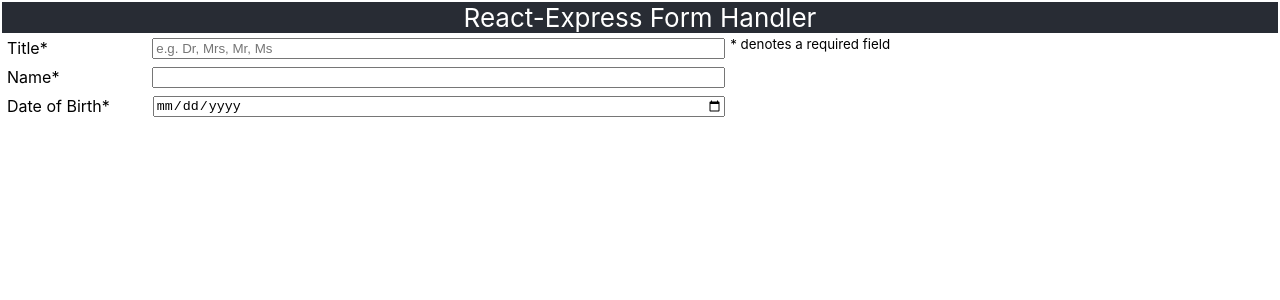
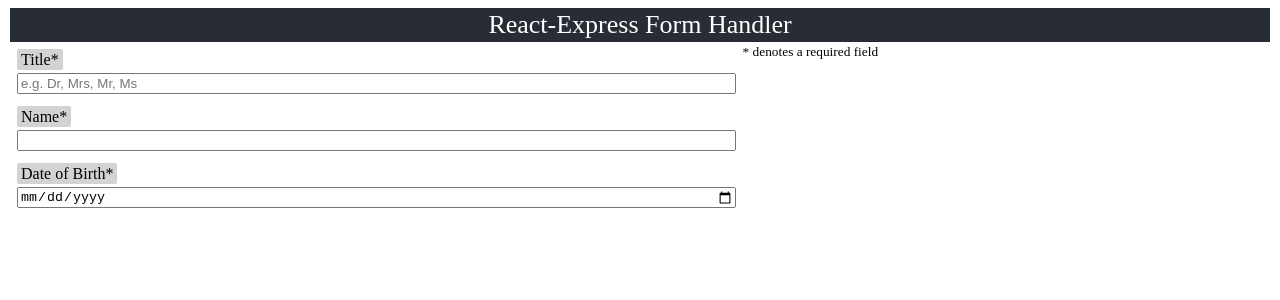
Before and after one commit to ratin0x/express-spa, a React (Create React App) app: page / in a window 1280 px wide. Shown: the top 300 px of the page. Built offline with nearby package versions, Linux system fonts and the light colour scheme.

Commit message:
Adds submit message, some UI cleanup

```diff
--- a/src/App.js
+++ b/src/App.js
@@ -19,8 +19,10 @@ class App extends Component {
       name: '',
       dob: '',
       currentLoc: '',
-      currentDateTime: new Date(),
-      userFeedback: ''
+      currentDateTime: '',
+      userFeedback: '',
+      submitted: false,
+      sumbittedMessage: ''
     }
 
     this.submitHandler = this.submitHandler.bind(this)
@@ -61,14 +63,19 @@ class App extends Component {
             }
           </div>
         </form>
+        <div className="submitMessage">
+          {
+            (this.state.submitted) ?
+              <div>Thank you for your submission!</div> :
+              <div></div>
+          }
+        </div>
       </div>
     );
   }
 
   submitHandler(e) {
     e.preventDefault()
-    const user = JSON.stringify(this.state)
-    console.log(`${user}`)
     const submitUrl = process.env.REACT_APP_SUBMIT_URL
     const postData = {
       title: this.state.title,
@@ -89,12 +96,17 @@ class App extends Component {
     .then(response => {
       return response.json()
     }).then(json => {
-      console.log(JSON.stringify(json))
+      this.setState({submitted: true})
+    }).catch( error => {
+      console.error(error)
     })
   }
 
   handleFieldChange(field, value) {
-    console.log(`field : ${field}, value: ${value}`)
+    if (this.state.submitted) {
+      this.setState({submitted: false})
+    }
+
     switch (field) {
       case TITLE:
         this.setState({ title: value})
--- a/src/App.scss
+++ b/src/App.scss
@@ -1,10 +1,8 @@
+@media only screen
+and (min-device-width : 375px) {
+
   .App {
     margin: 2px 2px;
-}
-
-.App-logo {
-  animation: App-logo-spin infinite 20s linear;
-  height: 40vmin;
   }
 
   .App-header {
@@ -15,19 +13,11 @@
     justify-content: center;
     font-size: calc(10px + 2vmin);
     color: white;
+    padding: 2px 4px;
   }
 
   .App-link {
     color: #61dafb;
-}
-
-@keyframes App-logo-spin {
-  from {
-    transform: rotate(0deg);
-  }
-  to {
-    transform: rotate(360deg);
-  }
   }
 
   .user-form {
@@ -37,20 +27,27 @@
 
     .form-field {
       flex: 1 1 auto;
+      flex-wrap: wrap;
       width: 100%;
-    margin: 2px 2px;
+      margin: 4px 4px;
       padding: 2px 2px;
       display: flex;
 
+      .label {
+        margin: 2px 0px 4px 0px;
+        width: 100%;
+        flex: 1 1 auto;
 
         label {
-      margin: 0px 2px 0px 0px;
-      flex: 0 1 20%;
+          background-color: lightgray;
+          border-radius: 2px;
+          padding: 2px 4px;
+        }
       }
 
-    input {
-      margin: 0px 0px 0px 2px;
-      flex: 1 1 80%;
+      input, textarea {
+        width: 100%;
+        flex: 1 1 auto;
       }
     }
 
@@ -65,3 +62,4 @@
       }
     }
   }
+}
--- a/src/components/PageOne.js
+++ b/src/components/PageOne.js
@@ -11,7 +11,9 @@ class PageOne extends Component {
     return (
       <div className="form-page-one">
           <div className="form-field">
-            <label htmlFor="title">Title*</label>
+            <div className="label">
+              <label htmlFor="title">Title*</label>
+            </div>
             <input
               type="text"
               id="title"
@@ -24,7 +26,9 @@ class PageOne extends Component {
           </div>
 
           <div className="form-field">
-            <label htmlFor="name">Name*</label>
+            <div className="label">
+              <label htmlFor="name">Name*</label>
+            </div>
             <input
               type="text"
               id="name"
@@ -37,7 +41,9 @@ class PageOne extends Component {
           </div>
 
           <div className="form-field">
-            <label htmlFor="dob">Date of Birth*</label>
+            <div className="label">
+              <label htmlFor="dob">Date of Birth*</label>
+            </div>
             <input
               type="date"
               id="dob"
--- a/src/components/PageOne.scss
+++ b/src/components/PageOne.scss
@@ -1,6 +1,9 @@
-.form-page-one {
-  margin: 1px 1px;
-  display: flex;
-  flex-wrap: wrap;
-  justify-content: flex-start;
+@media only screen
+and (min-device-width : 375px) {
+  .form-page-one {
+    margin: 1px 1px;
+    display: flex;
+    flex-wrap: wrap;
+    justify-content: flex-start;
+  }
 }
--- a/src/components/PageTwo.js
+++ b/src/components/PageTwo.js
@@ -25,7 +25,7 @@ class PageTwo extends Component {
           <div className="form-field">
             <label htmlFor="currentDateTime">Date</label>
             <input
-              type="datetime"
+              type="datetime-local"
               id="currentDateTime"
               name="currentDateTime"
               placeholder="currentDateTime"
@@ -36,14 +36,15 @@ class PageTwo extends Component {
 
           <div className="form-field">
             <label htmlFor="userFeedback">Feedback</label>
-            <input
-              type="textarea"
+            <textarea
+              // type="textarea"
+              rows="3"
               id="userFeedback"
               name="userFeedback"
               placeholder="Feedback"
               value={this.props.userFeedback || ''}
               onChange={this.handleFeedbackChange.bind(this)}>
-            </input>
+            </textarea>
           </div>
       </div>
     )
--- a/src/components/PageTwo.scss
+++ b/src/components/PageTwo.scss
@@ -1,6 +1,9 @@
-.form-page-two {
-  margin: 1px 1px;
-  display: flex;
-  flex-wrap: wrap;
-  justify-content: flex-start;
+@media only screen
+and (min-device-width : 375px) {
+  .form-page-two {
+    margin: 1px 1px;
+    display: flex;
+    flex-wrap: wrap;
+    justify-content: flex-start;
+  }
 }
--- a/src/index.scss
+++ b/src/index.scss
@@ -1,3 +1,6 @@
+@media only screen
+and (min-device-width : 375px)
+and (max-device-width : 667px) {
   body {
     margin: 0;
     padding: 0;
@@ -12,3 +15,4 @@ code {
     font-family: source-code-pro, Menlo, Monaco, Consolas, "Courier New",
       monospace;
   }
+}
```
Lines whose indentation alone changed are shown as unchanged.
